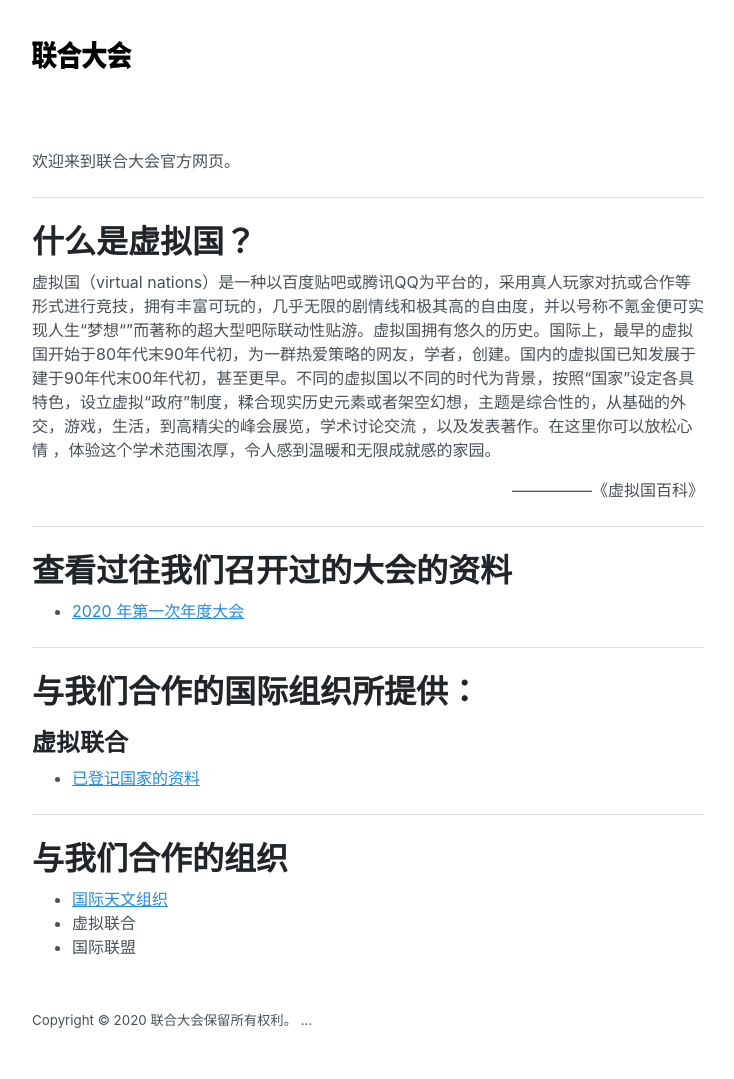
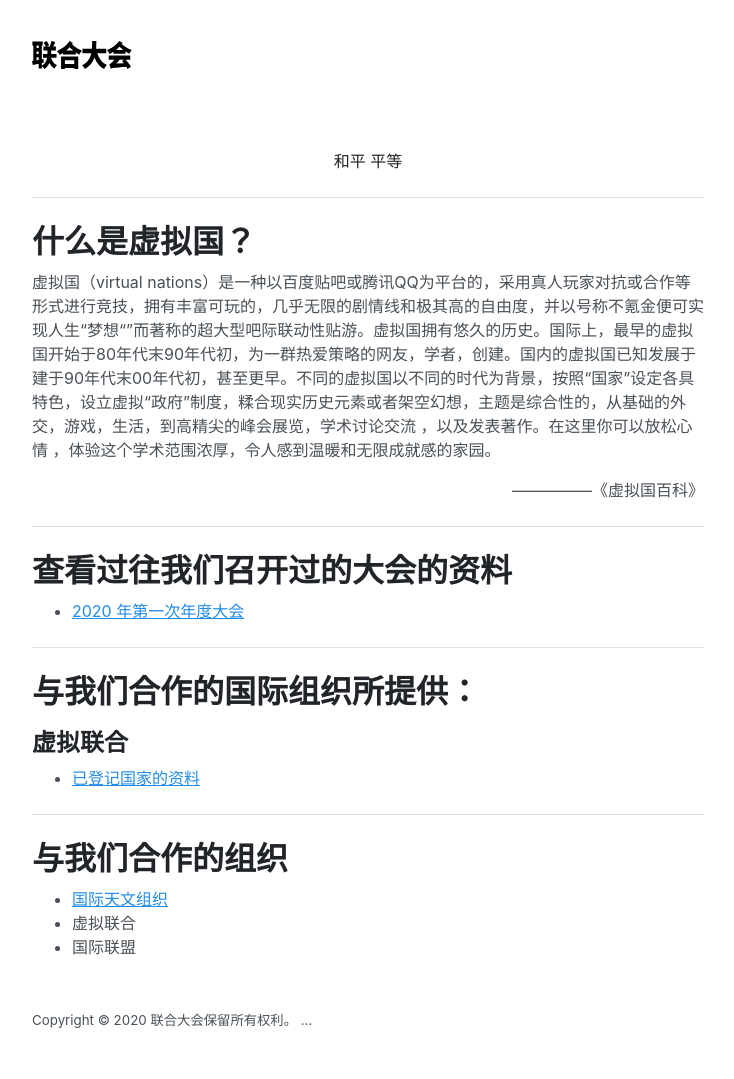
Before and after one commit to vunconf/vunconf.github.io, a Jekyll site: the page built from index.html, in a window 1280 px wide. Shown: the whole page, without its empty margins (272-1006 px from the left). Built offline with Jekyll 4.4.1, drawn with Linux system fonts in a browser that asks for light colours.

Commit message:
Update index.html

```diff
--- a/index.html
+++ b/index.html
@@ -2,8 +2,7 @@
 layout: default
 title: 主页
 ---
-
-欢迎来到联合大会官方网页。
+<p style="text-align: center; color:#212529">和平 平等</p>
 <hr>
 <h1>什么是虚拟国？</h1>
 <p>虚拟国（virtual nations）是一种以百度贴吧或腾讯QQ为平台的，采用真人玩家对抗或合作等形式进行竞技，拥有丰富可玩的，几乎无限的剧情线和极其高的自由度，并以号称不氪金便可实现人生“梦想“”而著称的超大型吧际联动性贴游。虚拟国拥有悠久的历史。国际上，最早的虚拟国开始于80年代末90年代初，为一群热爱策略的网友，学者，创建。国内的虚拟国已知发展于建于90年代末00年代初，甚至更早。不同的虚拟国以不同的时代为背景，按照“国家”设定各具特色，设立虚拟“政府”制度，糅合现实历史元素或者架空幻想，主题是综合性的，从基础的外交，游戏，生活，到高精尖的峰会展览，学术讨论交流 ，以及发表著作。在这里你可以放松心情 ，体验这个学术范围浓厚，令人感到温暖和无限成就感的家园。
```
